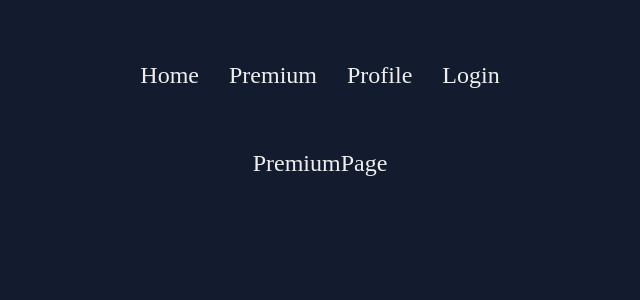
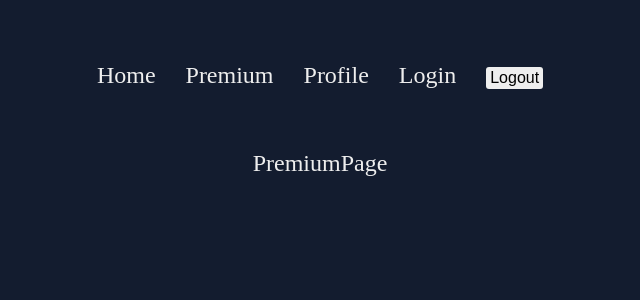
Before and after one commit to ylmgrbzz/Next.js-Auth-with-Cookie-Sessions, a Next.js app: page /premium in a window 1280 px wide. Shown: the top 300 px of the page, without its empty margins (320-960 px from the left). Built offline with nearby package versions, Linux system fonts and the light colour scheme.

Commit message:
chore: Update dependencies and add logout functionality

```diff
--- /dev/null
+++ b/src/components/logoutForm.tsx
@@ -0,0 +1,11 @@
+import React from "react";
+
+const LogoutForm = () => {
+  return (
+    <form>
+      <button type="submit">Logout</button>
+    </form>
+  );
+};
+
+export default LogoutForm;
--- a/src/components/navbar.tsx
+++ b/src/components/navbar.tsx
@@ -1,5 +1,6 @@
 import Link from "next/link";
 import React from "react";
+import LogoutForm from "./logoutForm";
 
 const Navbar = () => {
   return (
@@ -8,6 +9,7 @@ const Navbar = () => {
       <Link href="/premium">Premium</Link>
       <Link href="/profile">Profile</Link>
       <Link href="/login">Login</Link>
+      <LogoutForm />
     </nav>
   );
 };
```
Also changed, not shown: package.json (+5 -4 lines), 1 other file (tests, documents, lock files or other folders).
